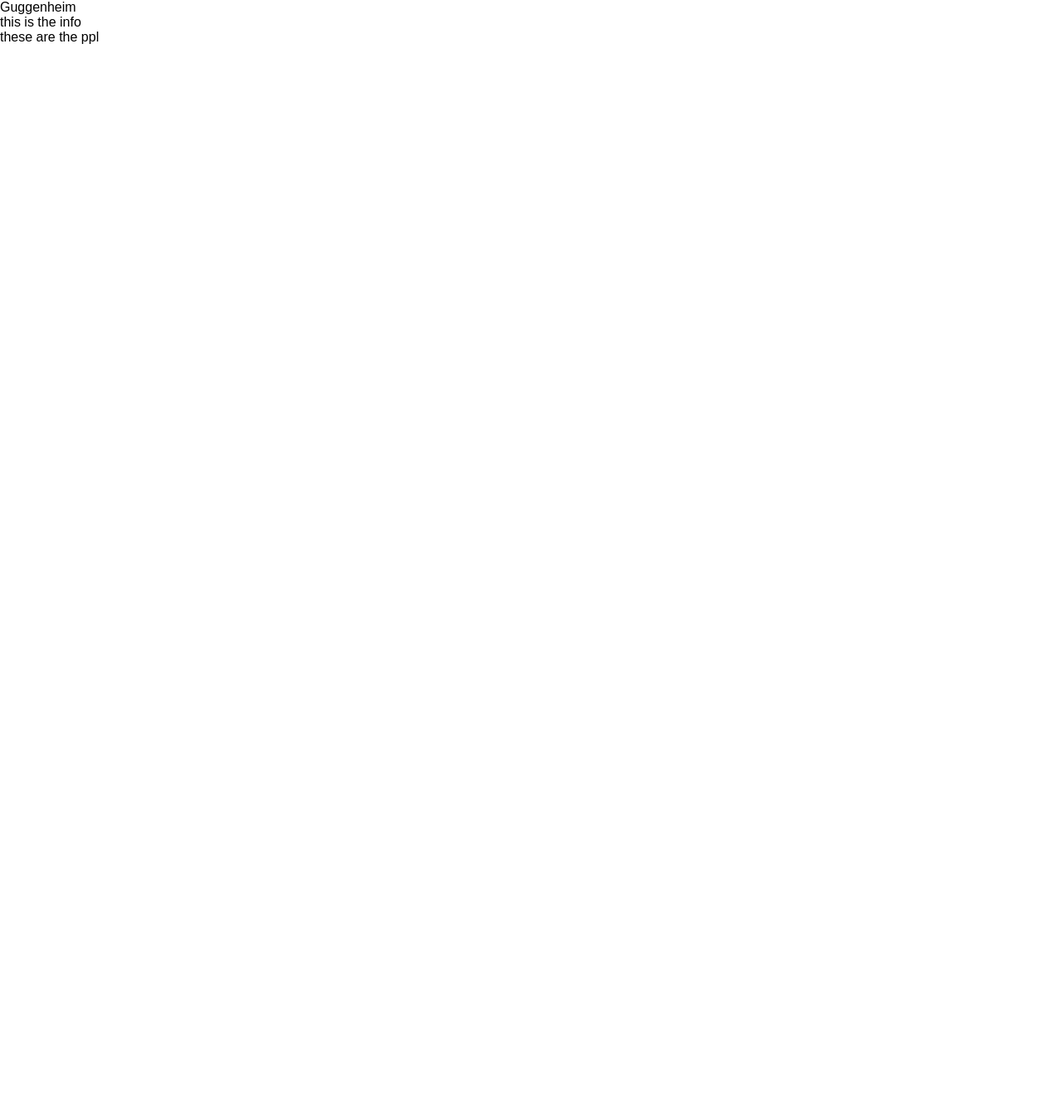
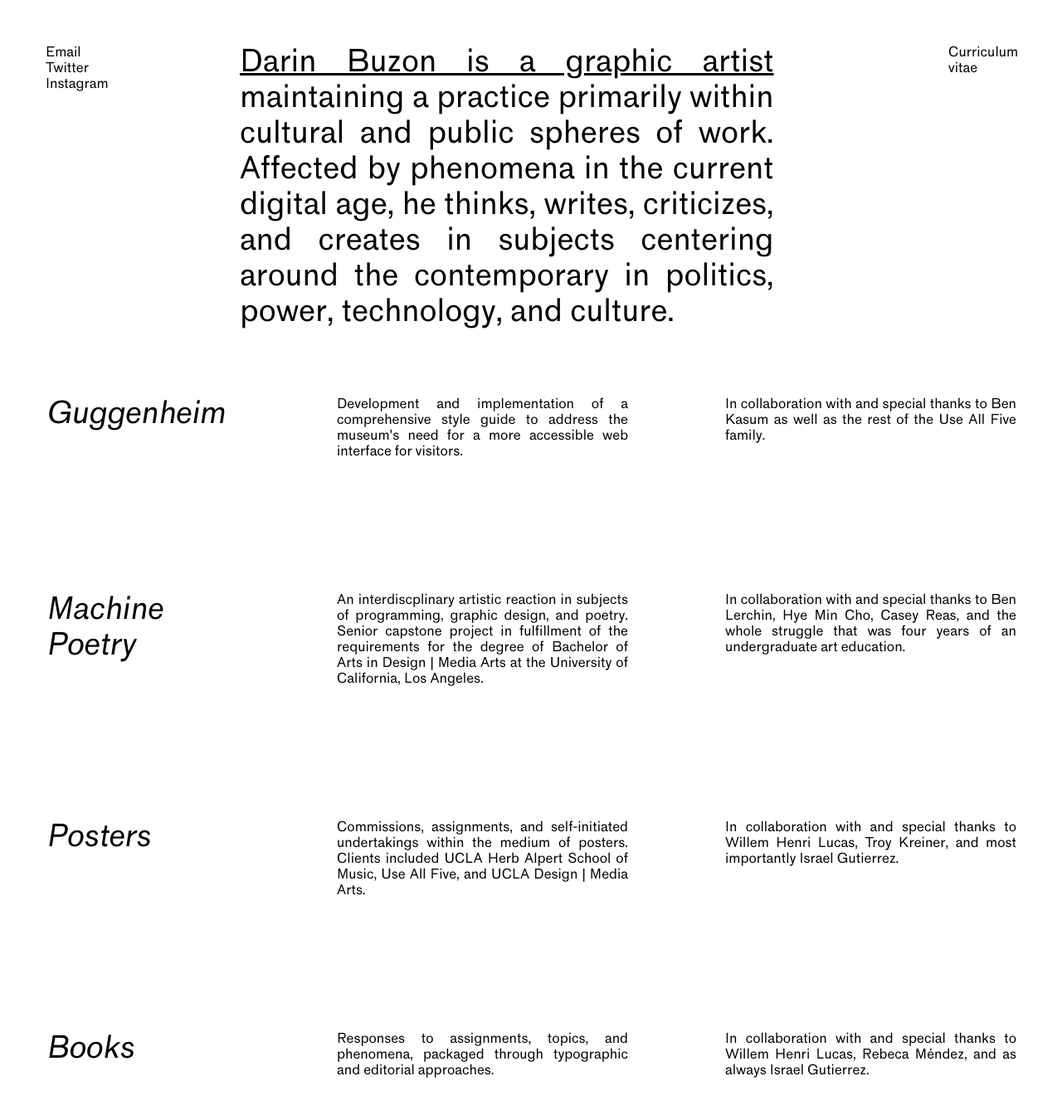
Before and after one commit to dabuzon/darinbuzon.info, a React (Create React App) app: page / in a window 1280 px wide. Shown: the top 1338 px of the page at 83% size. Before the commit the page ends 800 px from the top, so only its background shows below. Built offline with nearby package versions, Linux system fonts and the light colour scheme; the HTML template or start-up script is replaced by a standard one.

Commit message:
Time to setup images

```diff
--- a/public/index.html
+++ b/public/index.html
@@ -5,7 +5,6 @@
   <meta charset="utf-8" />
   <link rel="shortcut icon" href="%PUBLIC_URL%/favicon.ico" />
   <meta name="viewport" content="width=device-width, initial-scale=1, shrink-to-fit=no" />
-  <meta name="theme-color" content="#000000" />
   <link rel="manifest" href="%PUBLIC_URL%/manifest.json" />
 
   <title>Darin Buzon</title>
--- a/src/Styles.jsx
+++ b/src/Styles.jsx
@@ -15,17 +15,18 @@
   gridGap
 } from "styled-system";
 
-import StandardBook from "./assets/font/StandardBook.otf";
-import StandardBookItalic from "./assets/font/StandardBookItalic.otf";
+import Book from "./assets/font/Book.otf";
+import Italic from "./assets/font/Italic.otf";
 
 export const Style = createGlobalStyle`
 * {
     box-sizing: border-box;
     margin: 0;
+    text-align: justify;
 
     @font-face {
-    font-family: 'StandardBook';
-    src: url(${StandardBook});
+    font-family: 'Book';
+    src: url(${Book});
   }
 }
 html, body {
@@ -36,16 +37,37 @@
 a {
   color: black;
   text-decoration: none;
-  font-size: 1.75rem;
   &:hover {
-    color: #fe5000;
+    cursor: pointer;
+    font-family: 'Italic';
   }
+}
+
+span {
+  text-decoration: underline;
+}
+
+.header {
+  @font-face {
+    font-family: 'Italic';
+    src: url(${Italic});
+  }
+
+  font-size: 36px;
 }
 
 #root {
   height: 100%;
-  font-family: Arial, sans-serif, -apple-system, BlinkMacSystemFont, "Segoe UI",
+  font-family: 'Book', Arial, sans-serif, -apple-system, BlinkMacSystemFont, "Segoe UI",
     Roboto, Helvetica, "Apple Color Emoji", "Segoe UI Emoji", "Segoe UI Symbol";
+.header {
+  font-family: 'Italic';
+}
+
+.no {
+  font-family: 'Book';
+}
+
 }
 `;
 
--- a/src/components/Entry.jsx
+++ b/src/components/Entry.jsx
@@ -15,8 +15,8 @@
 
 const Brief = (props) => {
   return (
-    <Container>
-      <Container>{props.name}</Container>
+    <Container pr="55px" pl="55px" pt="80px" pb="80px" display="grid" gridTemplateColumns="20% 30% 30%" gridGap="10%">
+      <Container className="header">{props.name}</Container>
       <Container>{props.info}</Container>
       <Container>{props.ppl}</Container>
     </Container>
--- a/src/components/Header.jsx
+++ b/src/components/Header.jsx
@@ -1,21 +1,27 @@
 import React, { Component } from "react";
 
-import { Container, StyledNavLink } from "../Styles";
+import { Container, Text } from "../Styles";
 
 export class Header extends Component {
   render() {
     return (
-      <Container>
-        <List />
-        <Bio />
-        <List />
+      <Container pr="55px" pl="55px" display="grid" gridTemplateColumns="2% 55% 2%" gridGap="18%">
+        <List one={[<a href="mailto:hello@darinbuzon.info">Email</a>]} two="Twitter" three="Instagram"/>
+        <Text className="header no"><span>Darin Buzon is a graphic artist</span> maintaining a practice primarily within cultural and public spheres of work. Affected by phenomena in the current digital age, he thinks, <a>writes</a>, criticizes, and creates in subjects centering around the contemporary in politics, power, technology, and culture.</Text>
+        <Text>Curriculum vitae</Text>
       </Container>
     );
   }
 }
 
-const List = () => {};
-
-const Bio = () => {};
+const List = (props) => {
+  return (
+    <Container>
+    <Text>{props.one}</Text>
+    <Text>{props.two}</Text>
+    <Text>{props.three}</Text>
+    </Container>
+  )
+};
 
 export default Header;
--- a/src/pages/Home.jsx
+++ b/src/pages/Home.jsx
@@ -8,12 +8,12 @@
 export class Home extends Component {
   render() {
     return (
-      <Container>
-        {/* <Header /> */}
-        <Entry name="Guggenheim" info="this is the info" ppl="these are the ppl"/>
-        <Entry />
-        <Entry />
-        <Entry />
+      <Container pt="55px" pb="55px">
+        <Header />
+        <Entry name="Guggenheim" info="Development and implementation of a comprehensive style guide to address the museum's need for a more accessible web interface for visitors." ppl="In collaboration with and special thanks to Ben Kasum as well as the rest of the Use All Five family."/>
+        <Entry name="Machine Poetry" info="An interdiscplinary artistic reaction in subjects of programming, graphic design, and poetry. Senior capstone project in fulfillment of the requirements for the degree of Bachelor of Arts in Design | Media Arts at the University of California, Los Angeles." ppl="In collaboration with and special thanks to Ben Lerchin, Hye Min Cho, Casey Reas, and the whole struggle that was four years of an undergraduate art education."/>
+        <Entry name="Posters" info="Commissions, assignments, and self-initiated undertakings within the medium of posters. Clients included UCLA Herb Alpert School of Music, Use All Five, and UCLA Design | Media Arts." ppl="In collaboration with and special thanks to Willem Henri Lucas, Troy Kreiner, and most importantly Israel Gutierrez."/>
+        <Entry name="Books" info="Responses to assignments, topics, and phenomena, packaged through typographic and editorial approaches." ppl="In collaboration with and special thanks to Willem Henri Lucas, Rebeca Méndez, and as always Israel Gutierrez."/>
       </Container>
     );
   }
```
Also changed, not shown: src/assets/font/Book.otf (renamed from src/assets/font/StandardBook.otf), src/assets/font/Italic.otf (renamed from src/assets/font/StandardBookItalic.otf).
